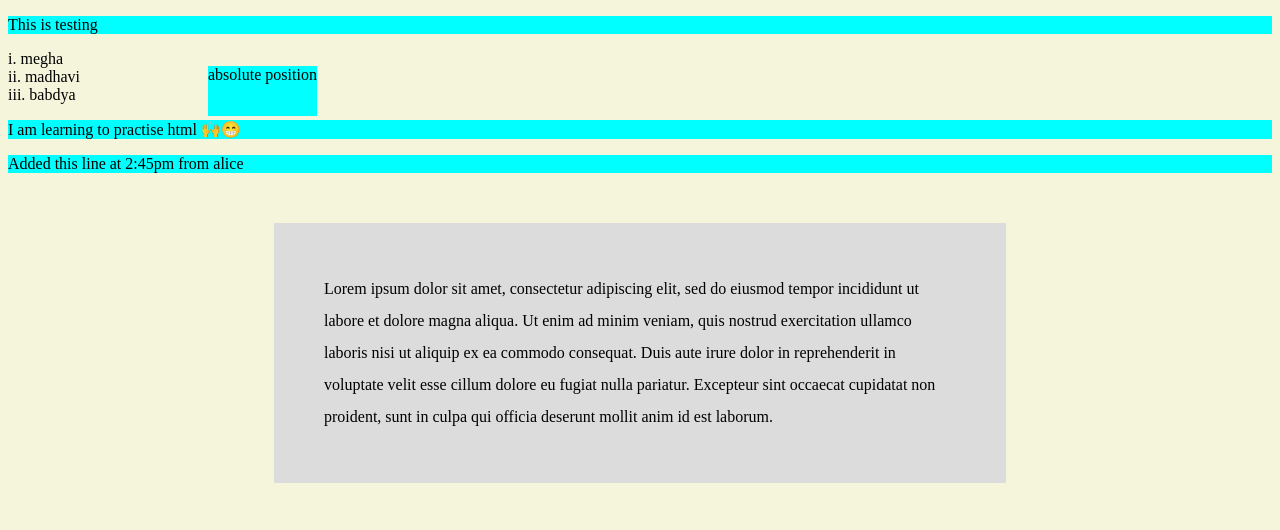
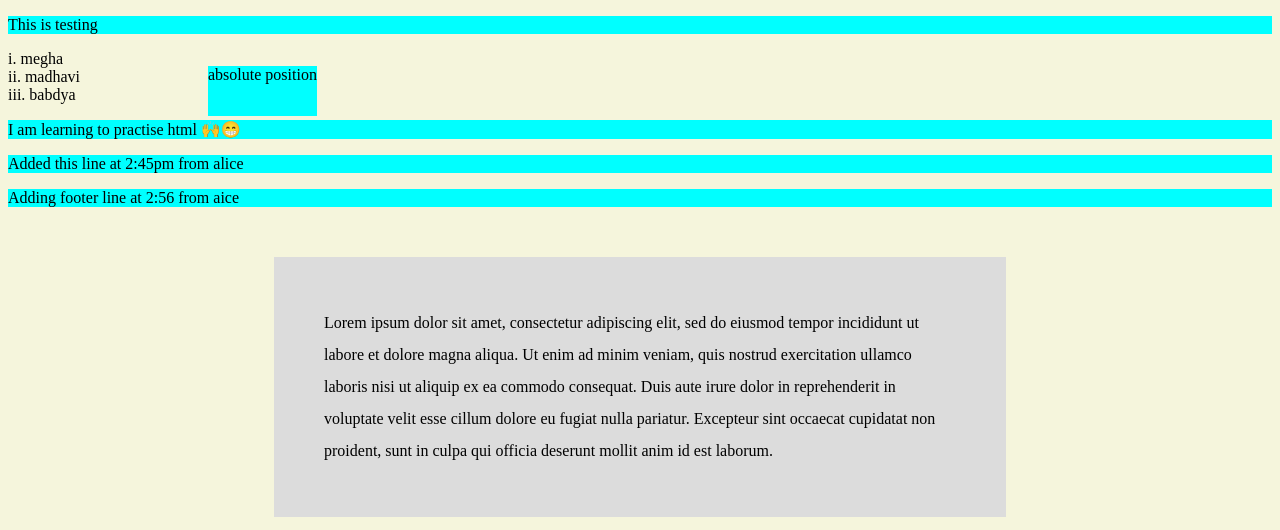
Before and after one commit to megha7july/Fruits, a plain HTML site: page index.html in a window 1280 px wide. Shown: the top 530 px of the page. Drawn offline with Linux system fonts and the light colour scheme.

Commit message:
Add Footer

```diff
--- a/index.html
+++ b/index.html
@@ -16,6 +16,7 @@
     <li type="i">babdya</li>
     <p>I am learning to practise html 🙌😁</p>
     <p>Added this line at 2:45pm from alice</p>
+    <p>Adding footer line at 2:56 from aice</p>
 
     <p id="lorem">Lorem ipsum dolor sit amet, consectetur adipiscing elit, sed do eiusmod tempor incididunt ut labore et dolore magna aliqua. Ut enim ad minim veniam, quis nostrud exercitation ullamco laboris nisi ut aliquip ex ea commodo consequat. Duis aute irure dolor in reprehenderit in voluptate velit esse cillum dolore eu fugiat nulla pariatur. Excepteur sint occaecat cupidatat non proident, sunt in culpa qui officia deserunt mollit anim id est laborum.</p>
     <a href="https://google.com">google</a>
```
